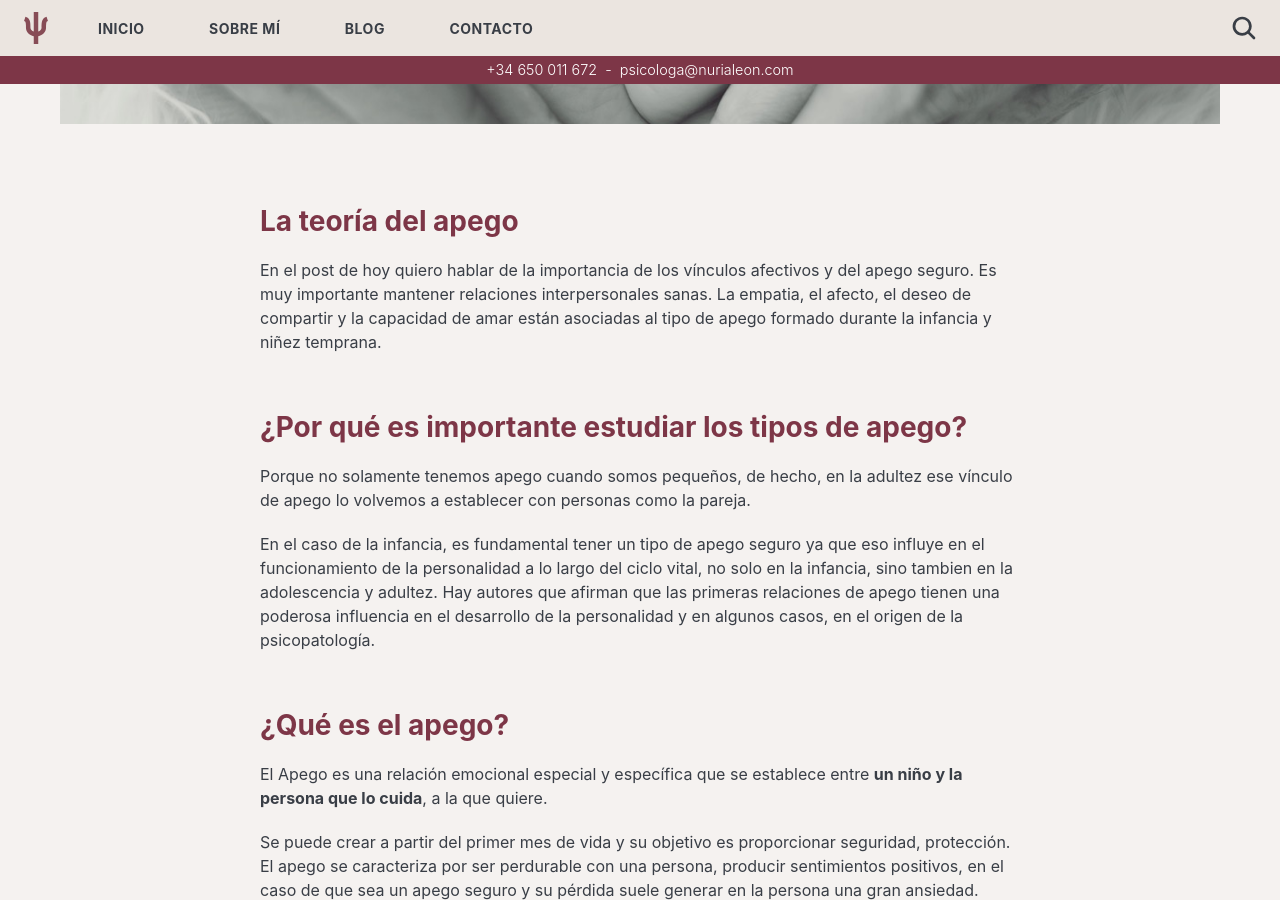
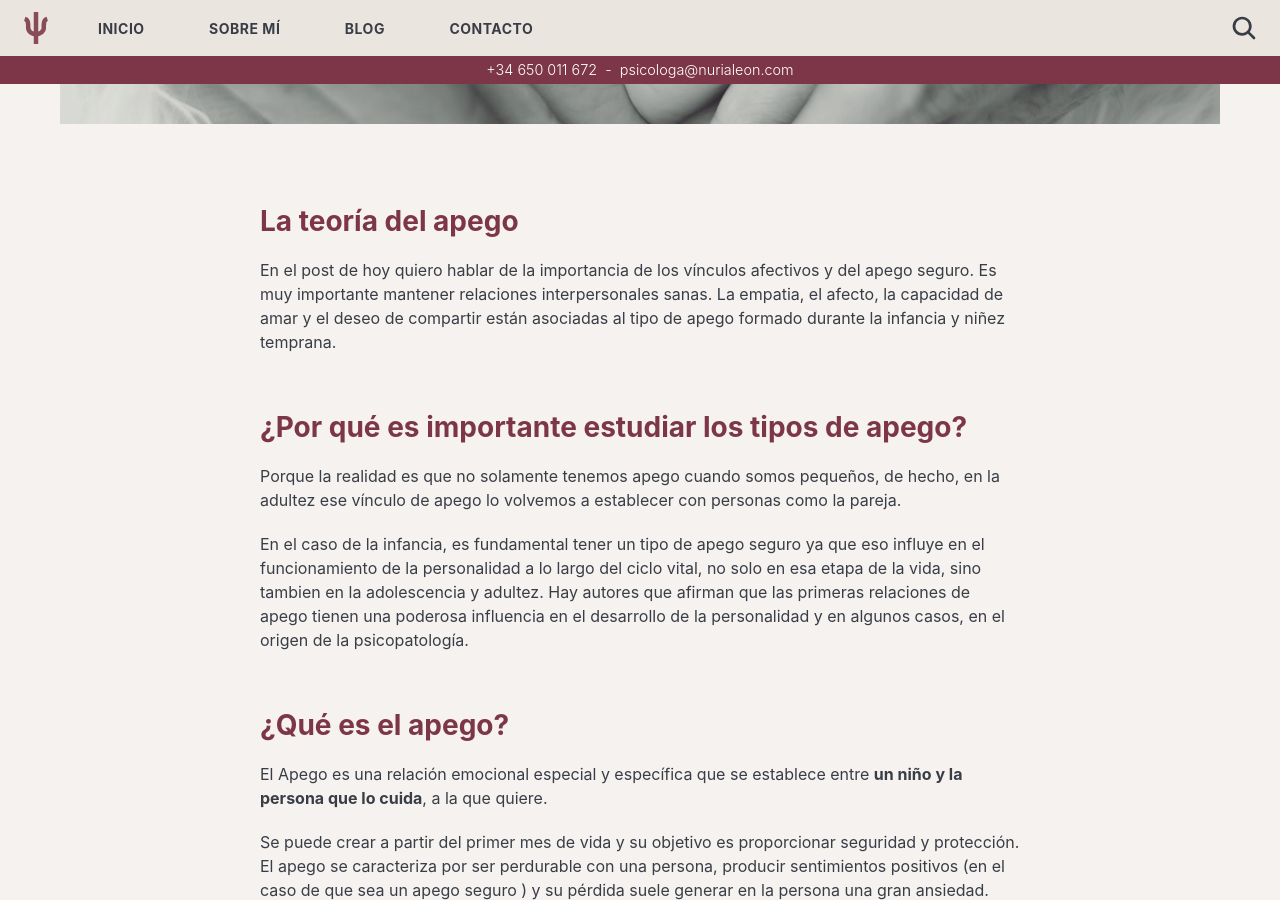
Before and after one commit to nurialeonsallent/nurialeon.com, a Jekyll site: the page built from _posts/2021-01-01-vinculos-afectivos-y-apego-seguro.markdown, in a window 1280 px wide and 900 px high, scrolled down 629 px. Built offline with Jekyll 4.4.1, drawn with Linux system fonts in a browser that asks for light colours; some of the changed text lies outside the part shown.

Commit message:
articulo mejoras

```diff
--- a/_posts/2021-01-01-vinculos-afectivos-y-apego-seguro.markdown
+++ b/_posts/2021-01-01-vinculos-afectivos-y-apego-seguro.markdown
@@ -11,22 +11,22 @@ image: infant-g14187b721_1280.jpg
 published: true
 ---
 
-En el post de hoy quiero hablar de la importancia de los vínculos afectivos y del apego seguro. Es muy importante mantener relaciones interpersonales sanas. La empatia, el afecto, el deseo de compartir y la capacidad de amar están asociadas al tipo de apego formado durante la infancia y niñez temprana.
+En el post de hoy quiero hablar de la importancia de los vínculos afectivos y del apego seguro. Es muy importante mantener relaciones interpersonales sanas. La empatia, el afecto, la capacidad de amar y el deseo de compartir están asociadas al tipo de apego formado durante la infancia y niñez temprana.
 
 
 <!-- more -->
 
 ## ¿Por qué es importante estudiar los tipos de apego?
 
-Porque no solamente tenemos apego cuando somos pequeños, de hecho, en la adultez ese vínculo de apego lo volvemos a establecer con personas como la pareja.
+Porque la realidad es que no solamente tenemos apego cuando somos pequeños, de hecho, en la adultez ese vínculo de apego lo volvemos a establecer con personas como la pareja.
 
-En el caso de la infancia, es fundamental tener un tipo de apego seguro ya que eso influye en el funcionamiento de la personalidad a lo largo del ciclo vital, no solo en la infancia, sino tambien en la adolescencia y adultez. Hay autores que afirman que las primeras relaciones de apego tienen una poderosa influencia en el desarrollo de la personalidad y en algunos casos, en el origen de la psicopatología.
+En el caso de la infancia, es fundamental tener un tipo de apego seguro ya que eso influye en el funcionamiento de la personalidad a lo largo del ciclo vital, no solo en esa etapa de la vida, sino tambien en la adolescencia y adultez. Hay autores que afirman que las primeras relaciones de apego tienen una poderosa influencia en el desarrollo de la personalidad y en algunos casos, en el origen de la psicopatología.
 
 ## ¿Qué es el apego?
 
 El Apego es una relación emocional especial y específica que se establece entre **un niño y la persona que lo cuida**, a la que quiere.
 
-Se puede crear a partir del primer mes de vida y su objetivo es proporcionar seguridad, protección. El apego se caracteriza por ser perdurable con una persona, producir sentimientos positivos, en el caso de que sea un apego seguro y su pérdida suele generar en la persona una gran ansiedad.
+Se puede crear a partir del primer mes de vida y su objetivo es proporcionar seguridad y protección. El apego se caracteriza por ser perdurable con una persona, producir sentimientos positivos (en el caso de que sea un apego seguro ) y su pérdida suele generar en la persona una gran ansiedad.
 
 ## Teoría del apego
 
```
Also changed, not shown: other parts of _posts/2021-01-01-vinculos-afectivos-y-apego-seguro.markdown (+3 -3 lines).
